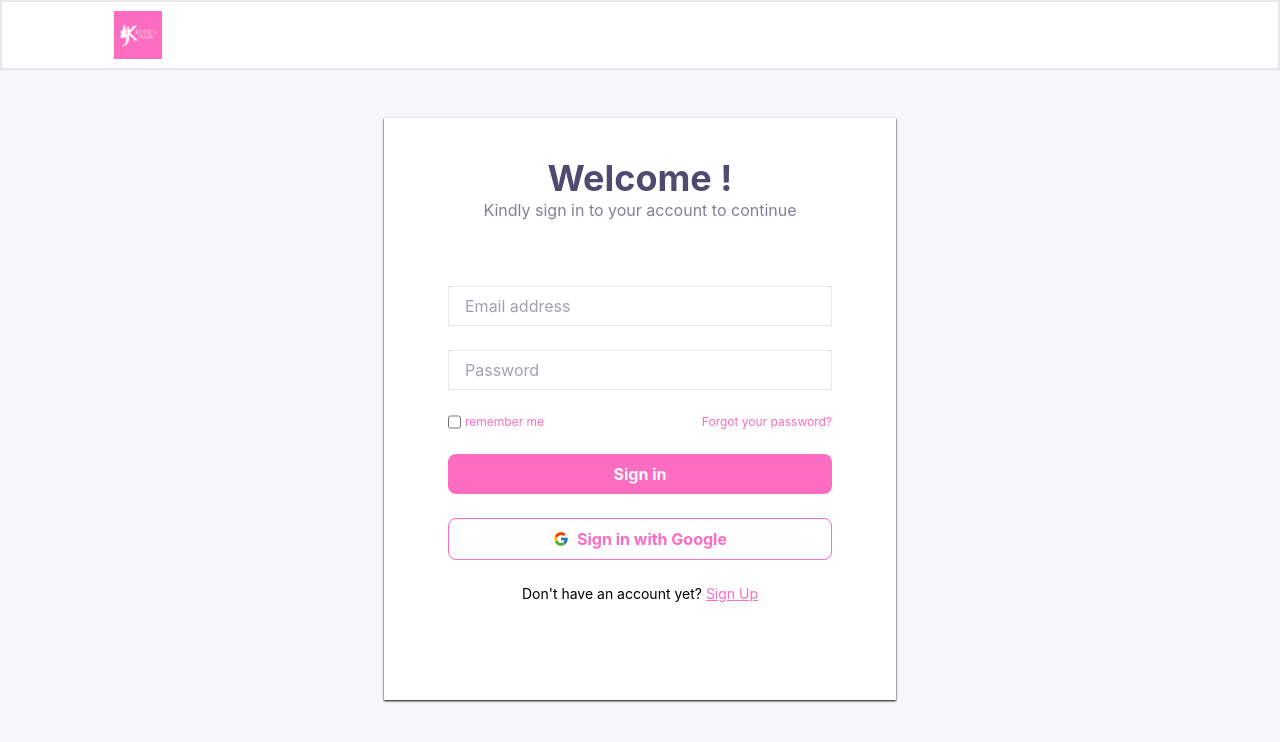
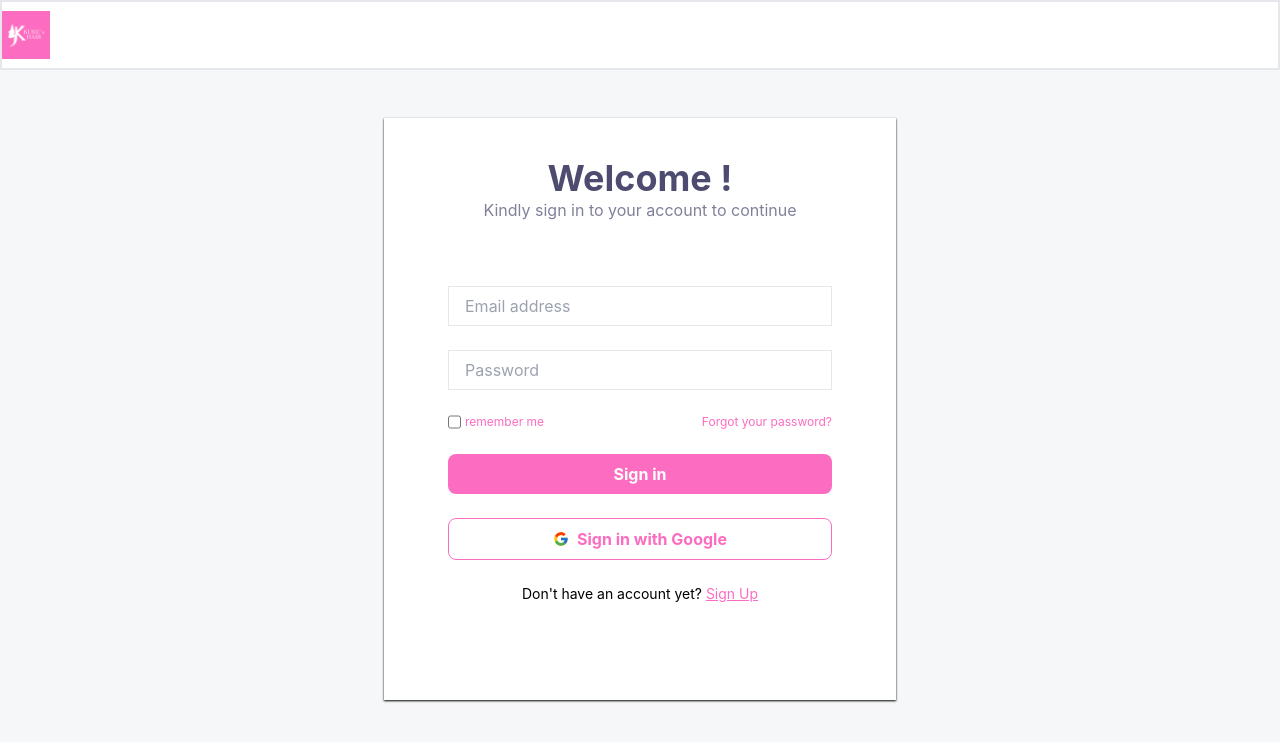
Before and after one commit to mukadas026/kuku-s-hair-website-frontend, a React (Create React App) app: page /signin in a window 1280 px wide. Shown: the top 742 px of the page. Built offline with nearby package versions, Linux system fonts and the light colour scheme.

Commit message:
Adding of packages

```diff
--- a/src/components/Navbar.tsx
+++ b/src/components/Navbar.tsx
@@ -1,7 +1,8 @@
-import React from "react";
+import React, { useState } from "react";
 import { CiSearch, CiUser } from "react-icons/ci";
 import { AiOutlineShoppingCart } from "react-icons/ai";
 import { MdExpandMore } from "react-icons/md";
+import SearchModal from "./SearchModal";
 
 const logo = require("../assets/logo.png");
 
@@ -9,11 +10,18 @@ interface NavProp {
   show: boolean;
 }
 
+// search icon
+
+
 function Navbar({ show }: NavProp) {
 
+  const [ modalOpen, setModalOpen ] = useState( false );
+
   return (
+
     <>
-      <nav className={show === true ? "flex justify-around mb-1 items-center py-2" : "flex items-center py-4 px-28 border-2 h-[70px]"}>
+
+      <nav className={show === true ? "flex justify-around mb-1 items-center py-2" : "flex items-center py-4   border-2 h-[70px]"}>
         <div>
           <img src={logo} className="h-12 w-18 " alt="logo" />
         </div>
@@ -32,9 +40,11 @@ function Navbar({ show }: NavProp) {
               </button>
             </div>
             <div className="flex gap-x-6">
+              <button onClick={() => setModalOpen(true)} >
               <div className="border-[0.5px] w-8 h-8 p-1 border-primary  rounded-full">
                 <CiSearch size={23} color="#FC6DC1" />
               </div>
+              </button>
               <div className="pt-1">
                 <AiOutlineShoppingCart size={23} color="#FC6DC1" />
               </div>
@@ -46,6 +56,14 @@ function Navbar({ show }: NavProp) {
           </>
         ) : null}
       </nav>
+
+
+      {/*  MODAL  COMPONENT  */}
+      <SearchModal
+
+      modalOpen={modalOpen}
+      ModalCose  ={() => setModalOpen(false)}
+      />
     </>
   );
 }
```
Also changed, not shown: 2 other files (tests, documents, lock files or other folders).
